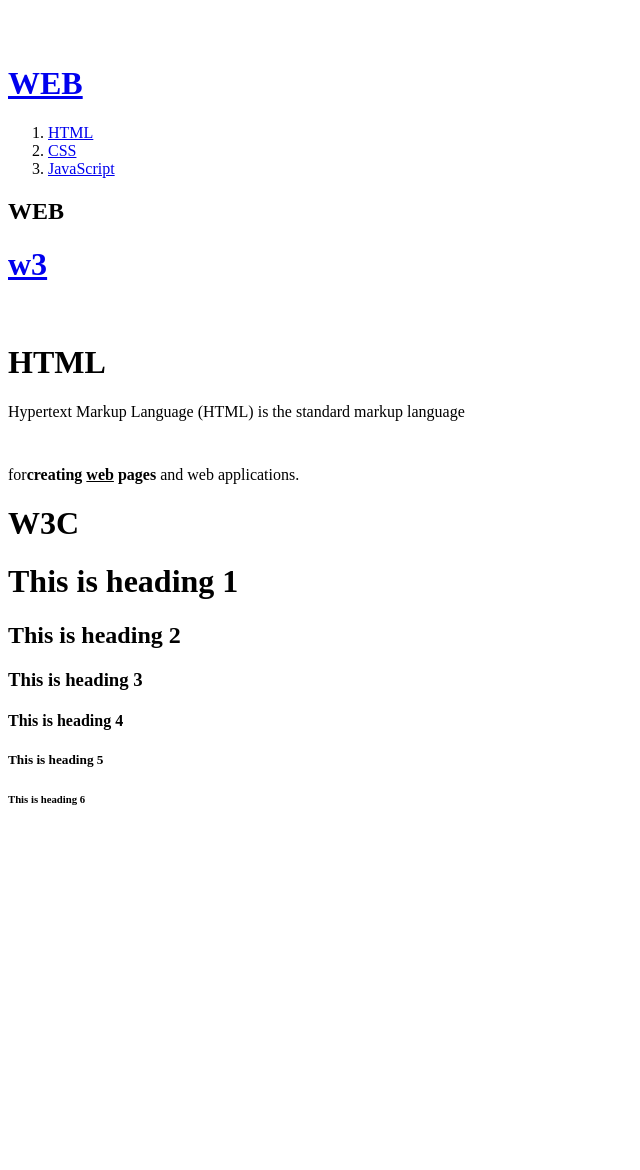
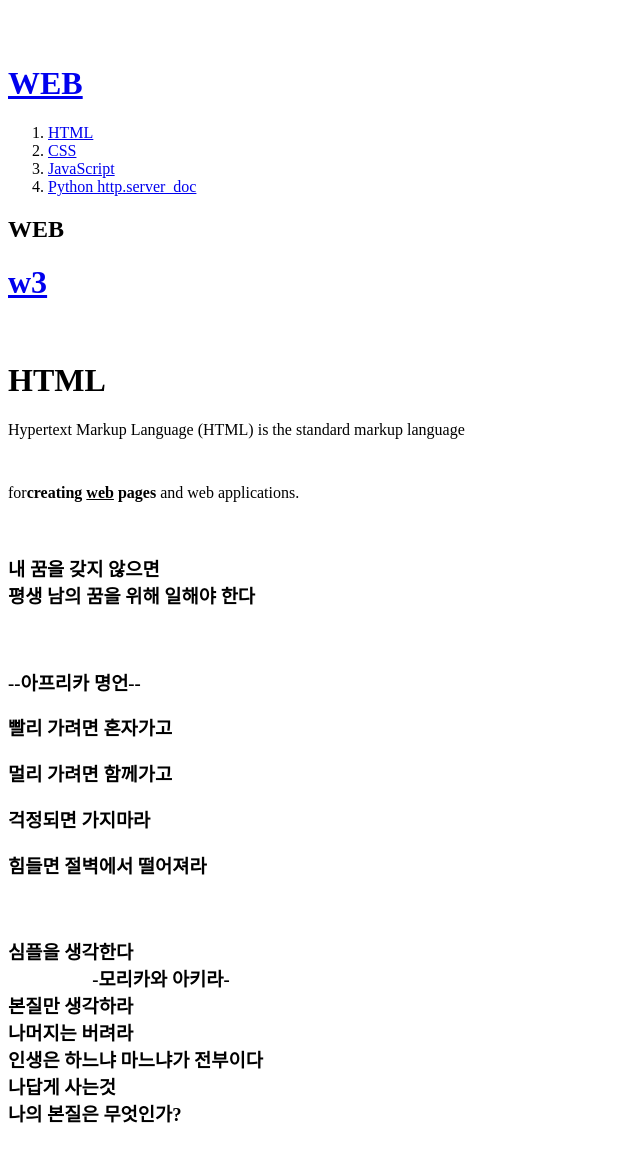
Before and after one commit to ottgit/ottgit, a plain HTML site: page index.html in a window 1280 px wide. Shown: the top 1170 px of the page, without its empty margins (0-640 px from the left). Before the commit the page ends 830 px from the top, so only its background shows below. Drawn offline with Linux system fonts and the light colour scheme.

Commit message:
Add files via upload

```diff
--- a/index.html
+++ b/index.html
@@ -1,9 +1,16 @@
 <!doctype html>
-<html>
+<html lang="ko">
 <head>
+  <meta charset="utf-8">
 <title>WEB1 - html</title>
-<mata charset="utf-8">
-
+<style>
+table {
+  width: 80%;
+}
+table, th,  td {
+  border: 1px solid #bcbcbc;
+}
+</style>
 </head>
 <body>
 <br>
@@ -13,29 +20,28 @@
     <li><a href="1.html">HTML</a></li>
     <li><a href="2.html">CSS</a></li>
     <li><a href="3.html">JavaScript</a></li>
+    <li><a href="https://docs.python.org/3/library/http.server.html">Python http.server_doc</a></li>
   </ol>
 <h2>WEB</h2>
-<p>
 
-</p>
+
 <p><a href="https://www.w3.org/TR/html5/"><h1>w3</h1></a><br>
 <h1>HTML</h1>
 <p>Hypertext Markup Language (HTML) is the standard markup language</p>
-<p style="margin-top:45px;">for<strong>creating <u>web</u> pages</strong> and web applications.</p>
-
-<h1>W3C</h1>
-<h1>This is heading 1</h1>
-<h2>This is heading 2</h2>
-<h3>This is heading 3</h3>
-<h4>This is heading 4</h4>
-<h5>This is heading 5</h5>
-<h6>This is heading 6</h6>
+<p style="margin-top:45px;">for<strong>creating <u>web</u> pages</strong> and web applications.</p></br>
 
 
-
-
-</body>
-<!-- emmet
-html 후 tab키를 누른다
-li*100후 tab키를 누른다 li 태그를 100개 만든다
-</table>   -->
+<h3>
+<p>내 꿈을 갖지 않으면 </br>평생 남의 꿈을 위해 일해야 한다</p></br>
+<p>--아프리카 명언--</br>
+<p>빨리 가려면 혼자가고</br>
+<p>멀리 가려면 함께가고</br>
+<p>걱정되면 가지마라</br>
+<p>힘들면 절벽에서 떨어져라</p></br>
+<p>심플을 생각한다  </br>
+  &nbsp;&nbsp;&nbsp;&nbsp;&nbsp;&nbsp;&nbsp;&nbsp;&nbsp;&nbsp;&nbsp;&nbsp;&nbsp;&nbsp;&nbsp;&nbsp;&nbsp;
+-모리카와 아키라-</br>본질만 생각하라</br>나머지는 버려라</br>인생은 하느냐 마느냐가 전부이다</br>나답게 사는것</br>나의 본질은 무엇인가?</p></br>
+</h3>
+<h3>어떤 목적에 도달하기 위해서</br>애쓰는 것도 좋지만</br>갈고닦아 나아갈때의 느낌을 즐겨라!</h3></br><h3>2018.09.07 19:32</h3>
+</br>
+</br>
```
